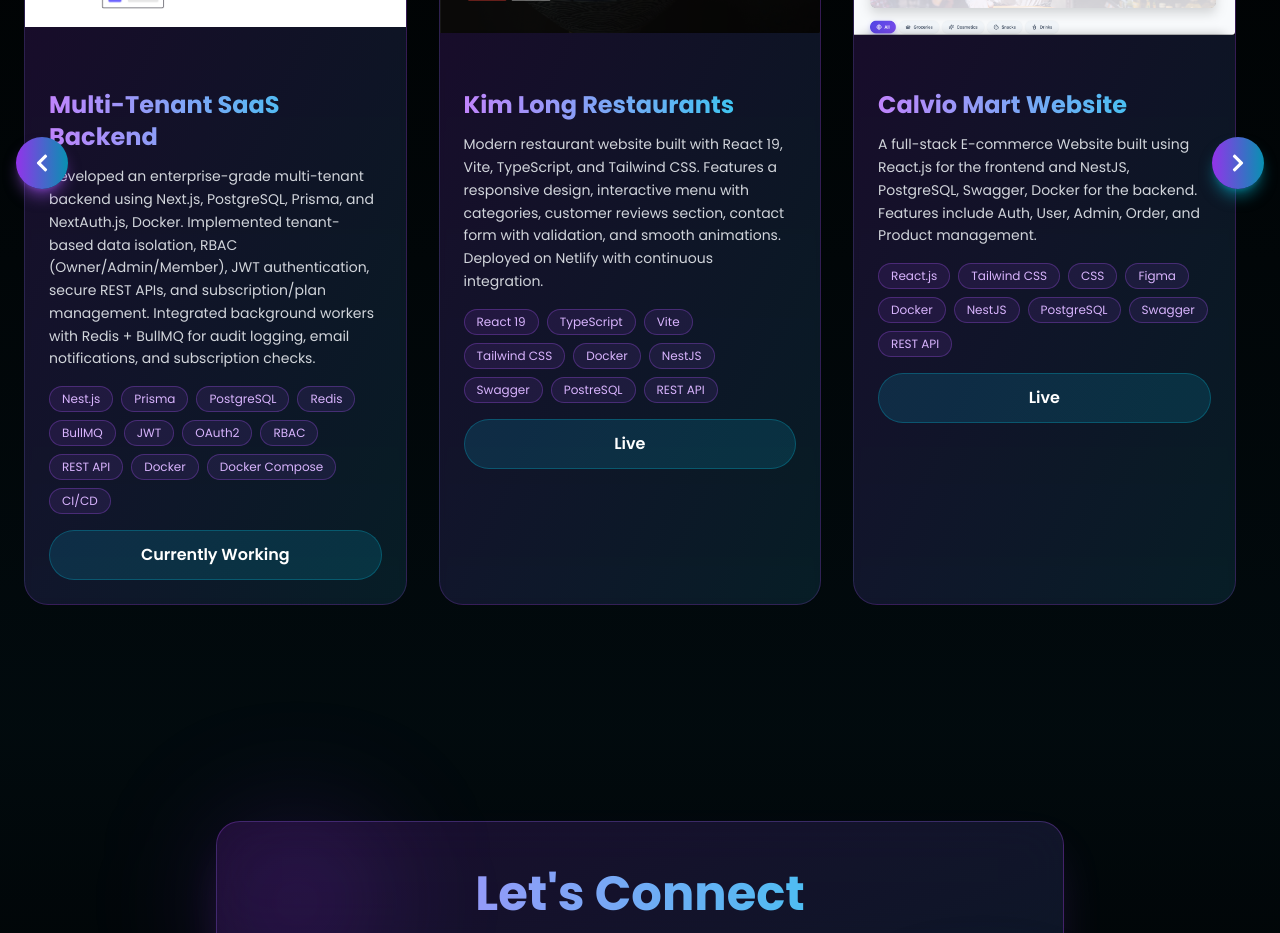
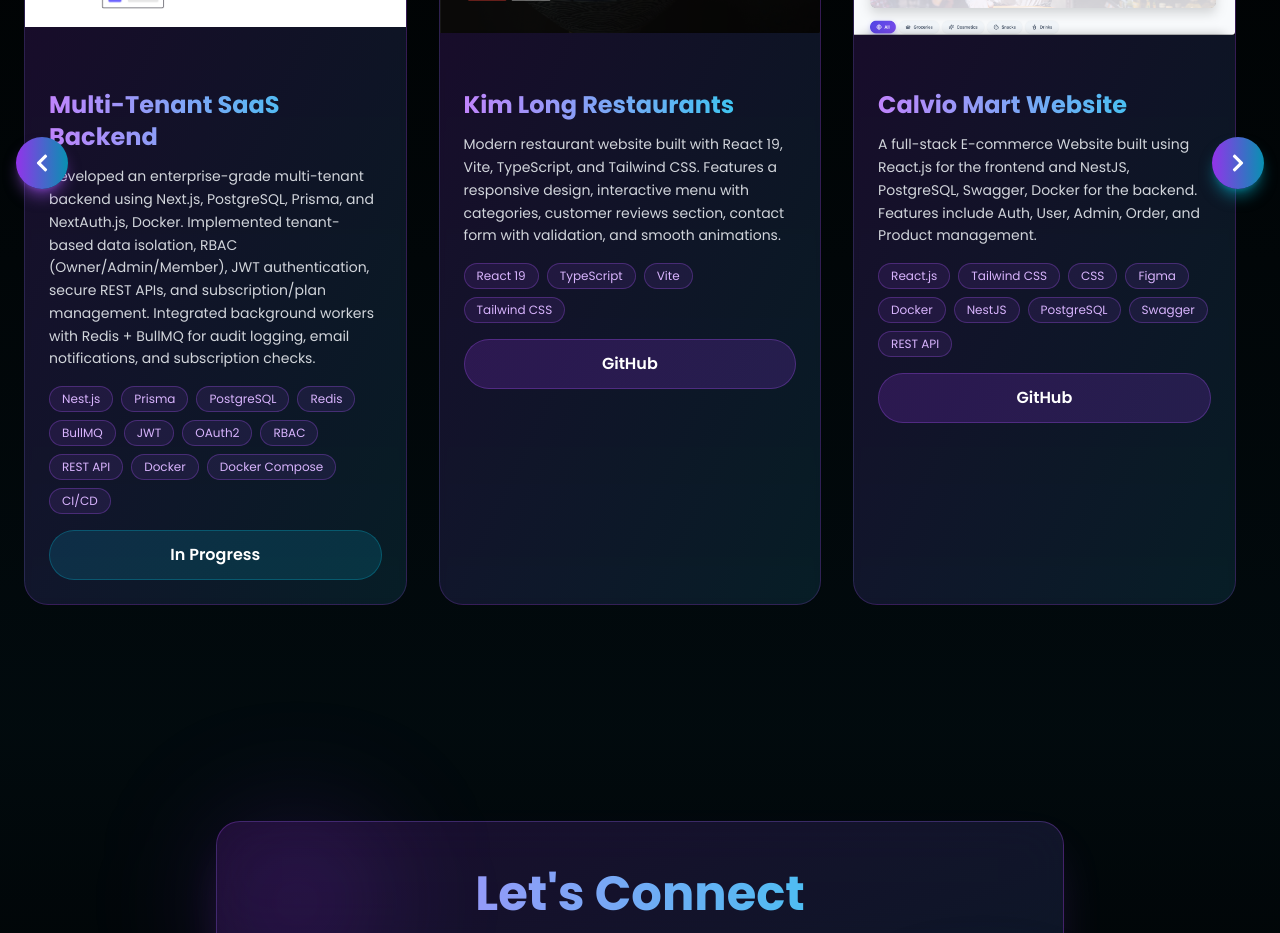
Before and after one commit to manas8938/anas-portfolio, a React (Vite) app: page / in a window 1280 px wide. Shown: the part 2500-3433 px from the top of the page. Built offline with nearby package versions, Linux system fonts and the light colour scheme; the HTML template or start-up script is replaced by a standard one.

Commit message:
Update Projects section with GitHub links and in-progress status

```diff
--- a/src/components/Projects.jsx
+++ b/src/components/Projects.jsx
@@ -4,37 +4,40 @@ import { FaChevronLeft, FaChevronRight } from 'react-icons/fa';
 const projects = [
   {
     title: "Multi-Tenant SaaS Backend",
-    description: "Developed an enterprise-grade multi-tenant backend using Next.js, PostgreSQL, Prisma, and NextAuth.js, Docker. Implemented tenant-based data isolation, RBAC (Owner/Admin/Member), JWT authentication, secure REST APIs, and subscription/plan management. Integrated background workers with Redis + BullMQ for audit logging, email notifications, and subscription checks.",
-    tags: ["Nest.js", "Prisma", "PostgreSQL","Redis", "BullMQ", "JWT", "OAuth2", "RBAC" ,"REST API","Docker","Docker Compose","CI/CD"],
+    description:
+      "Developed an enterprise-grade multi-tenant backend using Next.js, PostgreSQL, Prisma, and NextAuth.js, Docker. Implemented tenant-based data isolation, RBAC (Owner/Admin/Member), JWT authentication, secure REST APIs, and subscription/plan management. Integrated background workers with Redis + BullMQ for audit logging, email notifications, and subscription checks.",
+    tags: ["Nest.js", "Prisma", "PostgreSQL", "Redis", "BullMQ", "JWT", "OAuth2", "RBAC", "REST API", "Docker", "Docker Compose", "CI/CD"],
     github: "",
     image: "/assets/backend.png",
   },
   {
     title: "Kim Long Restaurants",
-    description: "Modern restaurant website built with React 19, Vite, TypeScript, and Tailwind CSS. Features a responsive design, interactive menu with categories, customer reviews section, contact form with validation, and smooth animations. Deployed on Netlify with continuous integration.",
-    tags: ["React 19", "TypeScript", "Vite", "Tailwind CSS","Docker","NestJS","Swagger","PostreSQL","REST API"],
-    github: "",
-    live: "https://kimlongrestaurants.netlify.app/",
+    description:
+      "Modern restaurant website built with React 19, Vite, TypeScript, and Tailwind CSS. Features a responsive design, interactive menu with categories, customer reviews section, contact form with validation, and smooth animations.",
+    tags: ["React 19", "TypeScript", "Vite", "Tailwind CSS",],
+    github: "https://github.com/manas8938/kim-long-restaurants",
     image: "/assets/kimlong.png",
   },
   {
     title: "Calvio Mart Website",
-    description: "A full-stack E-commerce Website built using React.js for the frontend and NestJS, PostgreSQL, Swagger, Docker for the backend. Features include Auth, User, Admin, Order, and Product management.",
+    description:
+      "A full-stack E-commerce Website built using React.js for the frontend and NestJS, PostgreSQL, Swagger, Docker for the backend. Features include Auth, User, Admin, Order, and Product management.",
     tags: ["React.js", "Tailwind CSS", "CSS", "Figma", "Docker", "NestJS", "PostgreSQL", "Swagger", "REST API"],
-    github: "",
-    live: "https://calviomart.netlify.app/",
+    github: "https://github.com/manas8938/calvio-mart",
     image: "/assets/calvio.png",
   },
   {
     title: "Movr App",
-    description: "A full-stack parcel delivery system built using Flutter for the frontend and NestJS with MySQL for the backend. Features include parcel tracking, real-time updates, and delivery management.",
+    description:
+      "A full-stack parcel delivery system built using Flutter for the frontend and NestJS with MySQL for the backend. Features include parcel tracking, real-time updates, and delivery management.",
     tags: ["Flutter", "Figma", "Docker", "NestJS", "MySQL", "Swagger", "REST API"],
     github: "https://github.com/manas8938/movrapp",
     image: "/assets/SmartDeliverySystem.jpeg",
   },
   {
     title: "Fitness Tracker App",
-    description: "Fitness Tracker app built using Flutter and Firebase. Tracks workouts, steps, calories, and sleep; includes workout plans, progress charts, local storage, user authentication, and exportable reports.",
+    description:
+      "Fitness Tracker app built using Flutter and Firebase. Tracks workouts, steps, calories, and sleep; includes workout plans, progress charts, local storage, user authentication, and exportable reports.",
     tags: ["Flutter", "Dart", "Firebase", "Figma"],
     github: "https://github.com/manas8938/CodeAlpha_FitnessTracker",
     image: "/assets/fitness.jpg",
@@ -52,14 +55,13 @@ const Projects = () => {
   const scrollRef = useRef(null);
 
   const scroll = (direction) => {
-    if (scrollRef.current) {
+    if (!scrollRef.current) return;
     const container = scrollRef.current;
     const scrollAmount = container.clientWidth * 0.8;
     container.scrollTo({
-        left: direction === 'left' ? container.scrollLeft - scrollAmount : container.scrollLeft + scrollAmount,
-        behavior: 'smooth',
+      left: direction === "left" ? container.scrollLeft - scrollAmount : container.scrollLeft + scrollAmount,
+      behavior: "smooth",
     });
-    }
   };
 
   return (
@@ -73,7 +75,7 @@ const Projects = () => {
 
         {/* Scroll Buttons */}
         <button
-          onClick={() => scroll('left')}
+          onClick={() => scroll("left")}
           className="absolute top-1/2 -translate-y-1/2 left-2 md:left-4 z-10 p-3 md:p-4 rounded-full bg-gradient-to-r from-purple-600 to-cyan-600 hover:from-purple-500 hover:to-cyan-500 transition-all duration-300 shadow-lg shadow-purple-500/50 hover:scale-110"
           aria-label="Scroll left"
         >
@@ -81,7 +83,7 @@ const Projects = () => {
         </button>
 
         <button
-          onClick={() => scroll('right')}
+          onClick={() => scroll("right")}
           className="absolute top-1/2 -translate-y-1/2 right-2 md:right-4 z-10 p-3 md:p-4 rounded-full bg-gradient-to-r from-purple-600 to-cyan-600 hover:from-purple-500 hover:to-cyan-500 transition-all duration-300 shadow-lg shadow-cyan-500/50 hover:scale-110"
           aria-label="Scroll right"
         >
@@ -94,8 +96,8 @@ const Projects = () => {
           role="list"
           tabIndex={0}
           onKeyDown={(e) => {
-            if (e.key === 'ArrowLeft') scroll('left');
-            if (e.key === 'ArrowRight') scroll('right');
+            if (e.key === "ArrowLeft") scroll("left");
+            if (e.key === "ArrowRight") scroll("right");
           }}
           className="flex gap-8 overflow-x-auto scroll-smooth pb-6 pl-2 pr-2 md:pl-0 md:pr-0"
         >
@@ -105,7 +107,7 @@ const Projects = () => {
               className="flex-shrink-0 w-full md:w-[calc(50%-1rem)] lg:w-[calc(33%-1.5rem)] group relative bg-gradient-to-br from-purple-900/30 to-cyan-900/30 backdrop-blur-sm rounded-3xl overflow-hidden border border-purple-500/20 hover:border-cyan-500/50 transition-all duration-500 hover:-translate-y-2 hover:shadow-2xl hover:shadow-cyan-500/30"
             >
               {/* Hover overlay */}
-              <div className="absolute inset-0 bg-gradient-to-br from-purple-600/0 to-cyan-600/0 group-hover:from-purple-600/20 group-hover:to-cyan-600/20 transition-all duration-500 z-10"></div>
+              <div className="absolute inset-0 bg-gradient-to-br from-purple-600/0 to-cyan-600/0 group-hover:from-purple-600/20 group-hover:to-cyan-600/20 transition-all duration-500 z-10" />
 
               <div className="relative h-64 overflow-hidden">
                 <img
@@ -139,31 +141,25 @@ const Projects = () => {
                       className="flex-1 text-center py-3 rounded-full font-semibold bg-gradient-to-r from-cyan-600/20 to-cyan-600/20 border border-cyan-500/30 cursor-not-allowed"
                       disabled
                     >
-                      Currently Working
+                      In Progress
                     </button>
                   ) : (
-                    <>
-                      {project.github && (
                     <a
-                          href={project.github}
-                          target="_blank"
-                          rel="noopener noreferrer"
-                          className="flex-1 text-center py-3 rounded-full font-semibold bg-gradient-to-r from-purple-600/20 to-purple-600/20 hover:from-purple-600 hover:to-purple-500 border border-purple-500/30 hover:border-purple-400 transition-all duration-300 hover:scale-105"
+                      href={project.github || "#"}
+                      onClick={(e) => {
+                        if (!project.github) e.preventDefault();
+                      }}
+                      target={project.github ? "_blank" : undefined}
+                      rel={project.github ? "noopener noreferrer" : undefined}
+                      aria-disabled={!project.github}
+                      className={`flex-1 text-center py-3 rounded-full font-semibold transition border ${
+                        project.github
+                          ? "bg-gradient-to-r from-purple-600/20 to-purple-600/20 hover:from-purple-600 hover:to-purple-500 border-purple-500/30 hover:border-purple-400 hover:scale-105"
+                          : "bg-gray-700/20 border-gray-700/30 pointer-events-none opacity-60"
+                      }`}
                     >
                       GitHub
                     </a>
-                      )}
-                      {project.live && (
-                        <a
-                          href={project.live}
-                          target="_blank"
-                          rel="noopener noreferrer"
-                          className={`flex-1 text-center py-3 rounded-full font-semibold bg-gradient-to-r from-cyan-600/20 to-cyan-600/20 hover:from-cyan-600 hover:to-cyan-500 border border-cyan-500/30 hover:border-cyan-400 transition-all duration-300 hover:scale-105`}
-                        >
-                          Live
-                        </a>
-                      )}
-                    </>
                   )}
                 </div>
               </div>
```
Lines whose indentation alone changed are shown as unchanged.
